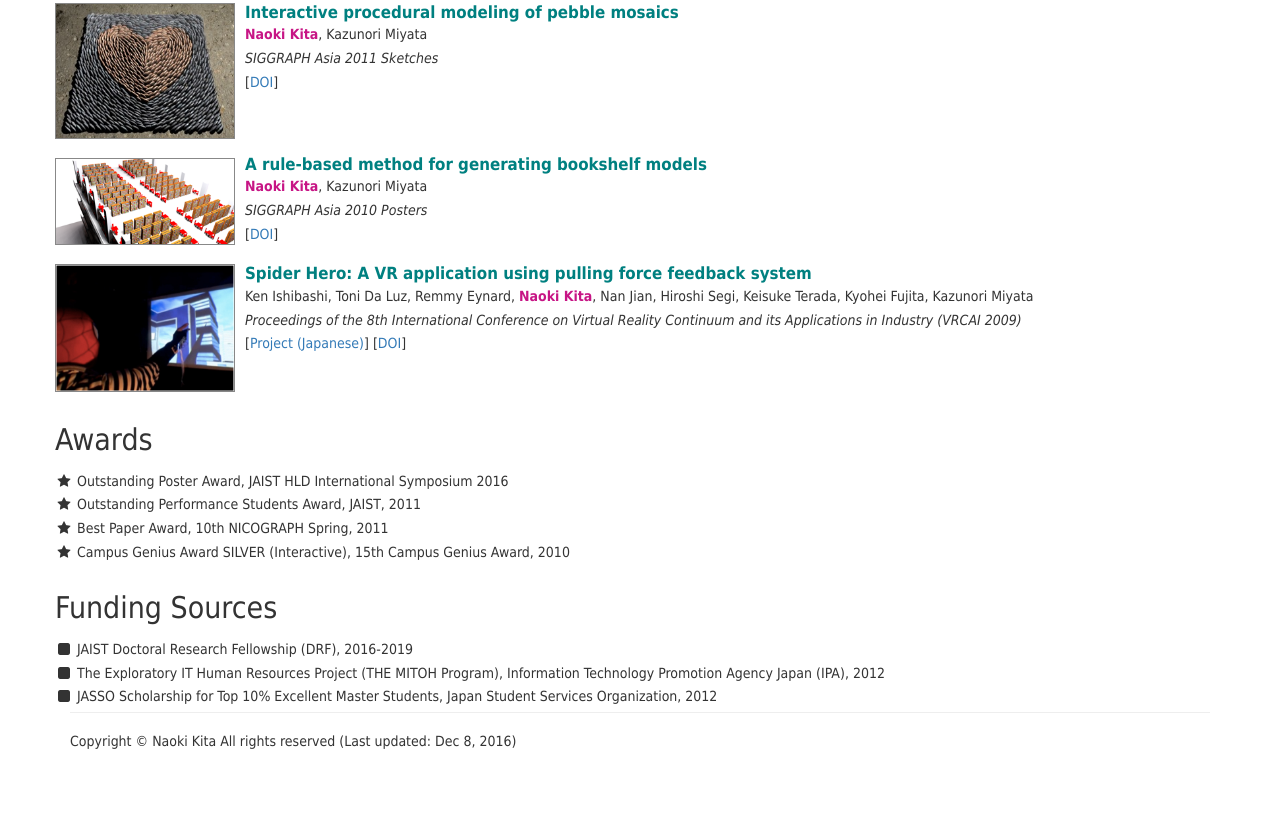
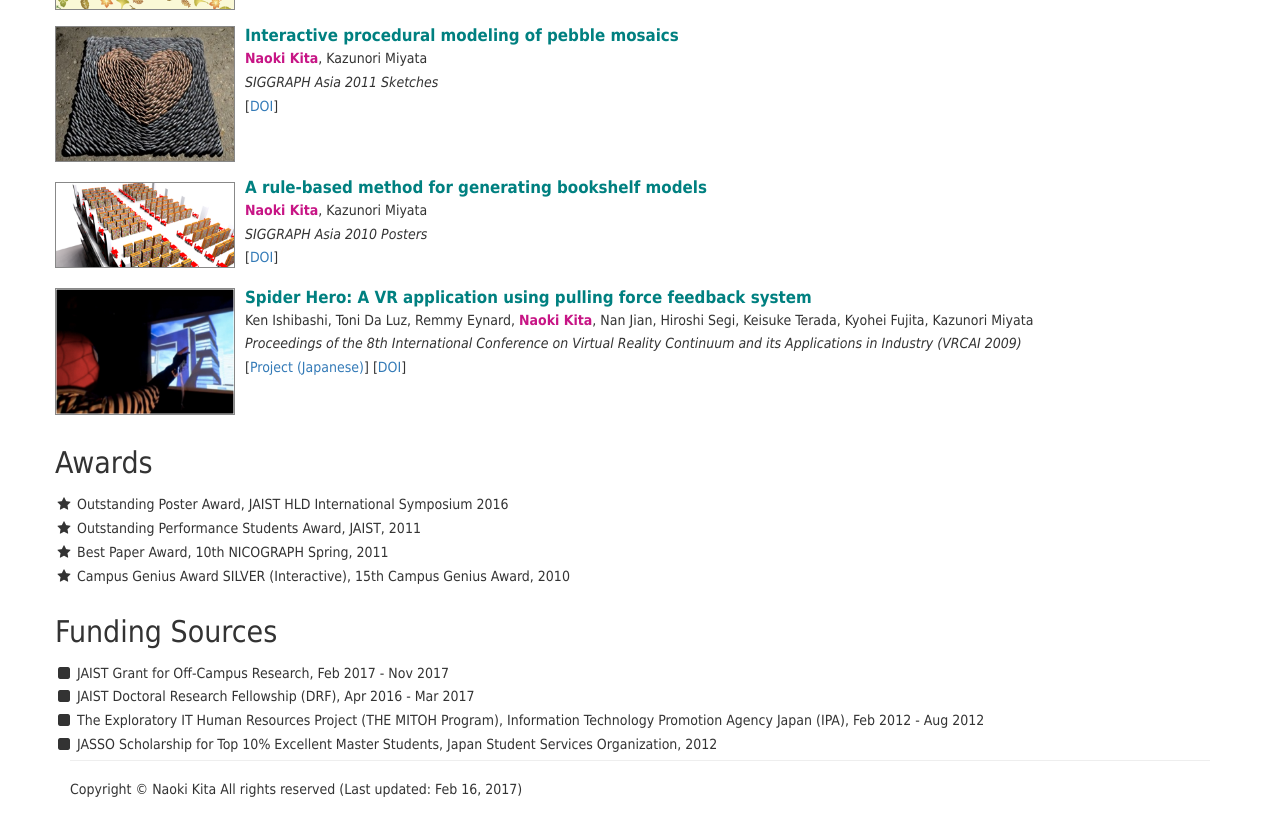
Before and after one commit to naokita/naokita.github.io, a plain HTML site: page index.html in a window 1280 px wide. Shown: the part 942-1761 px from the top of the page. Before the commit the page ends 1713 px from the top, so only its background shows below. Drawn offline with nearby package versions, Linux system fonts and the light colour scheme.

Commit message:
Updated News.

```diff
--- a/index.html
+++ b/index.html
@@ -45,6 +45,7 @@
     <section>
       <h2>News</h2>
       <ul>
+        <li>[2017.02] I join <a href="http://en.lecolededesign.com/research-design-labs/readi-design-lab/">READi Design Lab</a> at L'École de design Nantes Atlantique (Feb 2017 - Nov 2017).</li>
         <li>[2016.11] I will present our poster at <a href="https://sa2016.siggraph.org/">SIGGRAPH Asia 2016, Macao</a>.</li>
         <li>[2016.08] Our paper was accepted to <a href="http://indico.oist.jp/PG16">PG 2016, Okinawa</a>.</li>
         <li>[2016.07] I present our Element Pattern paper at <a href="http://www.ics.forth.gr/CGI2016/">CGI'16, Greece</a>.</li>
@@ -160,8 +161,9 @@
       <h2>Funding Sources</h2>
 
       <ul>
-        <li><i class="fa fa-square fa-fw"></i> JAIST Doctoral Research Fellowship (DRF), 2016-2019</li>
-        <li><i class="fa fa-square fa-fw"></i> The Exploratory IT Human Resources Project (THE MITOH Program), Information Technology Promotion Agency Japan (IPA), 2012</li>
+        <li><i class="fa fa-square fa-fw"></i> JAIST Grant for Off-Campus Research, Feb 2017 - Nov 2017</li>
+        <li><i class="fa fa-square fa-fw"></i> JAIST Doctoral Research Fellowship (DRF), Apr 2016 - Mar 2017</li>
+        <li><i class="fa fa-square fa-fw"></i> The Exploratory IT Human Resources Project (THE MITOH Program), Information Technology Promotion Agency Japan (IPA), Feb 2012 - Aug 2012</li>
         <li><i class="fa fa-square fa-fw"></i> JASSO Scholarship for Top 10% Excellent Master Students, Japan Student Services Organization, 2012</li>
       </ul>
     </section>
@@ -171,7 +173,7 @@
 <footer>
 <div class="container">
 <hr>
-<p>Copyright &copy; Naoki Kita All rights reserved (Last updated: Dec 8, 2016)</p>
+<p>Copyright &copy; Naoki Kita All rights reserved (Last updated: Feb 16, 2017)</p>
 </div>
 </footer>
 </body>
```
